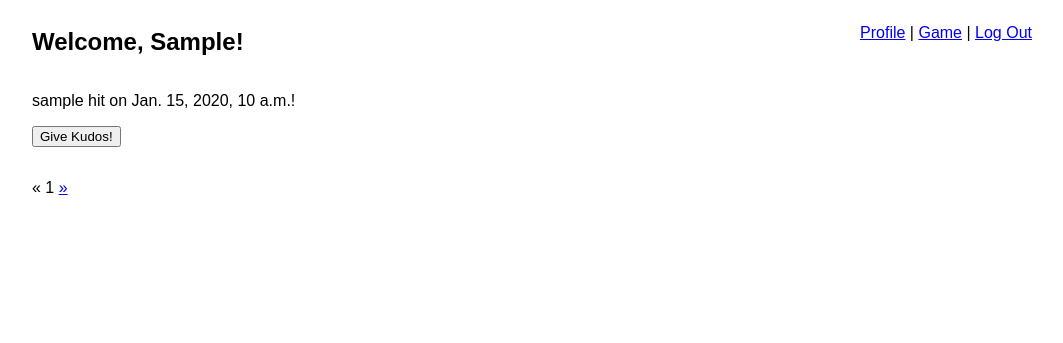
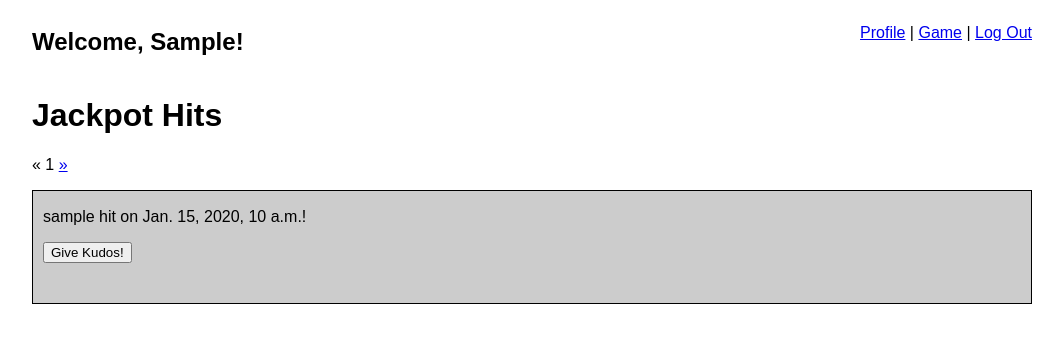
Before and after one commit to rmorriscpux/slot_game, a Django app: template site_app/templates/jackpot_list.html in a window 1280 px wide. Shown: the top 343 px of the page, without its empty margins (108-1171 px from the left). Run offline with Django 3.2, Linux system fonts and the light colour scheme; tables that the repository leaves empty hold one stand-in row (values such as "Sample post"); the template is opened without the code that fills it: values that come from a table or form of the project are taken from there, most other values are stand-ins (such as "Sample title", 1, 10 or a date in 2020).

Commit message:
Minor styling to the jackpot list.

```diff
--- a/site_app/static/css/style.css
+++ b/site_app/static/css/style.css
@@ -22,6 +22,21 @@ div.arrow-box{
 div.header{
     justify-content: space-between;
 }
+div.jp-item-1{
+    margin: 0px;
+    padding: 1px 10px;
+    background-color: #cccccc;
+    min-height: 110px;
+}
+div.jp-item-2{
+    margin: 0px;
+    padding: 1px 10px;
+    background-color: #eeeeee;
+    min-height: 110px;
+}
+#jackpot_list{
+    border: 1px solid black;
+}
 /* li */
 li.error{
     color: #ff0000;
--- a/site_app/templates/jackpot_list.html
+++ b/site_app/templates/jackpot_list.html
@@ -16,34 +16,8 @@
             <p><a href="/user/">Profile</a> | <a href="/game/">Game</a> | <a href="/logout/">Log Out</a></p>
         </div>
         <div class="flex-row">
-            <div class="flex-box" id="jackpot_list">
-                {% for jp in display_jackpots %}
-                <p>
-                    {{ jp.awarded_to.username }} hit on {{ jp.created_at }}!
-                    {% if current_user != jp.awarded_to %}
-                        {% if current_user in jp.liked_by.all %}
-                        <br>Kudos Given!
-                        <form action="/jackpots/undo_kudos/{{ jp.id }}/" method="POST">
-                            {% csrf_token %}
-                            <input type="hidden" name="redirect_page" value="{{ current_page }}">
-                            <button type="submit">Undo</button>
-                        </form>
-                        {% else %}
-                            <form action="/jackpots/kudos/{{ jp.id }}/" method="POST">
-                            {% csrf_token %}
-                            <input type="hidden" name="redirect_page" value="{{ current_page }}">
-                            <button type="submit">Give Kudos!</button>
-                        </form>
-                        {% endif %}
-                    {% endif %}
-                </p>
-                {% empty %}
-                <p>No jackpots yet! <a href="/game/">Try and hit one!</a></p>
-                {% endfor %}
-            </div>
-        </div>
-        <div class="flex-row">
             <div class="flex-box" id="page_list">
+                <h1>Jackpot Hits</h1>
                 <p>
                     {% if current_page == 1 %}
                     «
@@ -65,6 +39,35 @@
                 </p>
             </div>
         </div>
+        <div class="flex-row">
+            <div class="flex-box" id="jackpot_list">
+                {% for jp in display_jackpots %}
+                <div class="{% cycle 'jp-item-1' 'jp-item-2' %}">
+                    <p>
+                        {{ jp.awarded_to.username }} hit on {{ jp.created_at }}!
+                        {% if current_user != jp.awarded_to %}
+                            {% if current_user in jp.liked_by.all %}
+                            <br>Kudos Given!
+                            <form action="/jackpots/undo_kudos/{{ jp.id }}/" method="POST">
+                                {% csrf_token %}
+                                <input type="hidden" name="redirect_page" value="{{ current_page }}">
+                                <button type="submit">Undo</button>
+                            </form>
+                            {% else %}
+                                <form action="/jackpots/kudos/{{ jp.id }}/" method="POST">
+                                {% csrf_token %}
+                                <input type="hidden" name="redirect_page" value="{{ current_page }}">
+                                <button type="submit">Give Kudos!</button>
+                            </form>
+                            {% endif %}
+                        {% endif %}
+                    </p>
+                </div>
+                {% empty %}
+                <p>No jackpots yet! <a href="/game/">Try and hit one!</a></p>
+                {% endfor %}
+            </div>
+        </div>
     </div>
 
 </body>
```
